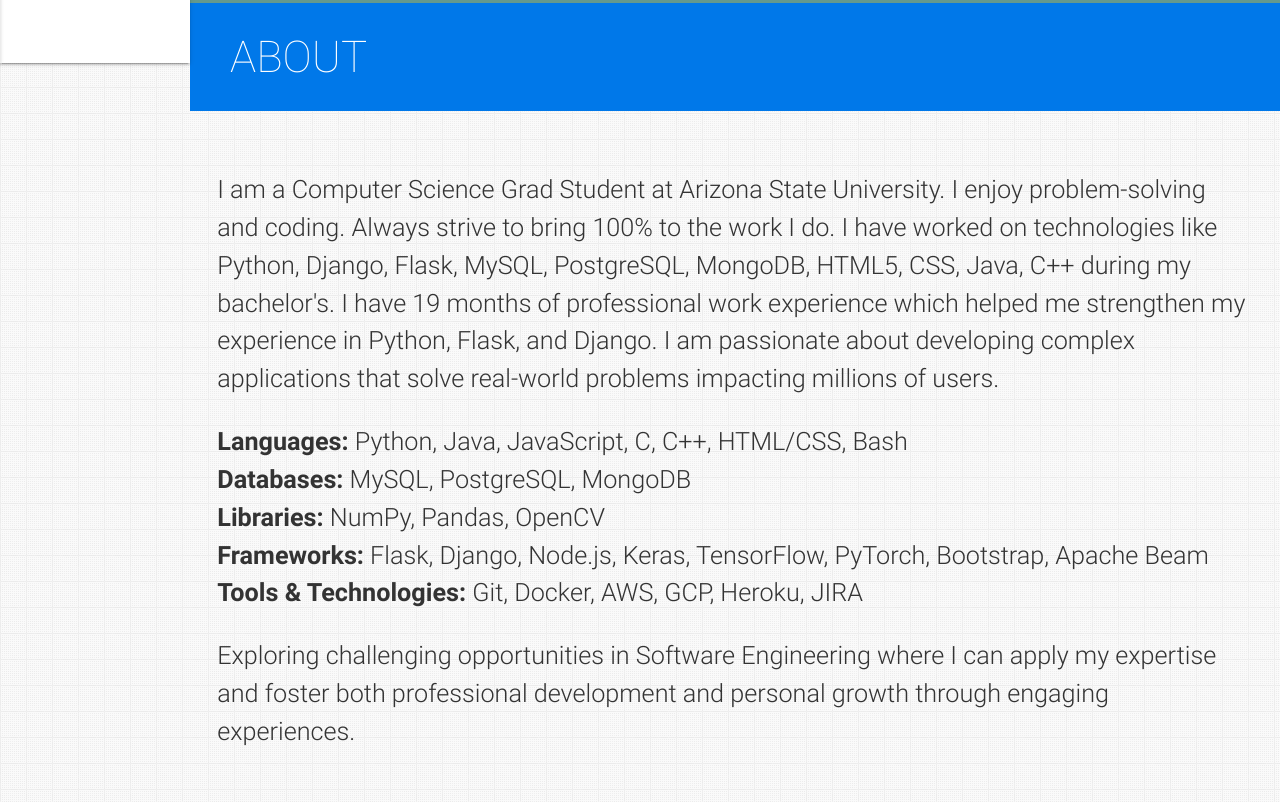
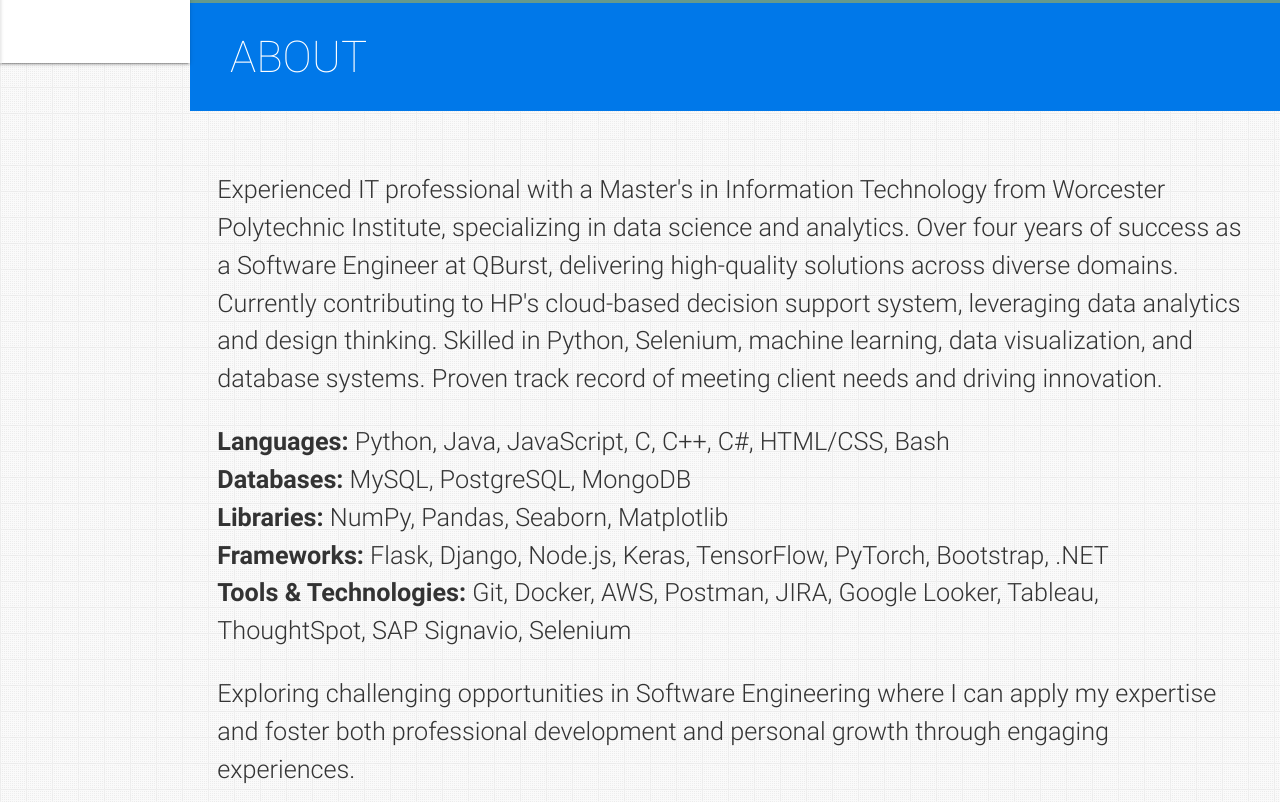
Before and after one commit to j0xz/j0xz.github.io, a plain HTML site: page index.html in a window 1280 px wide. Shown: the part 797-1599 px from the top of the page. Drawn offline with nearby package versions, Linux system fonts and the light colour scheme.

Commit message:
3 commit

```diff
--- a/index.html
+++ b/index.html
@@ -260,19 +260,18 @@
           </h2>
         </blockquote> -->
         <p>
-          I am a Computer Science Grad Student at Arizona State University. I enjoy problem-solving and coding. Always strive to bring 100% to the work I do.
-
-          I have worked on technologies like Python, Django, Flask, MySQL, PostgreSQL, MongoDB, HTML5, CSS, Java, C++ during my bachelor's. I have 19 months of professional work experience which helped me strengthen my experience in Python, Flask, and Django.
-
-          I am passionate about developing complex applications that solve real-world problems impacting millions of users.
+          Experienced IT professional with a Master's in Information Technology from Worcester Polytechnic Institute, specializing in data science and analytics.
+          Over four years of success as a Software Engineer at QBurst, delivering high-quality solutions across diverse domains.
+          Currently contributing to HP's cloud-based decision support system, leveraging data analytics and design thinking.
+          Skilled in Python, Selenium, machine learning, data visualization, and database systems. Proven track record of meeting client needs and driving innovation.
         </p>
         <p>
           <ul>
-            <li><b>Languages:</b> Python, Java, JavaScript, C, C++, HTML/CSS, Bash</li>
+            <li><b>Languages:</b> Python, Java, JavaScript, C, C++, C#, HTML/CSS, Bash</li>
             <li><b>Databases:</b> MySQL, PostgreSQL, MongoDB</li>
-            <li><b>Libraries:</b> NumPy, Pandas, OpenCV</li>
-            <li><b>Frameworks:</b> Flask, Django, Node.js, Keras, TensorFlow, PyTorch, Bootstrap, Apache Beam</li>
-            <li><b>Tools & Technologies:</b> Git, Docker, AWS, GCP, Heroku, JIRA</li>
+            <li><b>Libraries:</b> NumPy, Pandas, Seaborn, Matplotlib</li>
+            <li><b>Frameworks:</b> Flask, Django, Node.js, Keras, TensorFlow, PyTorch, Bootstrap, .NET</li>
+            <li><b>Tools & Technologies:</b> Git, Docker, AWS, Postman, JIRA, Google Looker, Tableau, ThoughtSpot, SAP Signavio, Selenium</li>
           </ul>
 
         </p>
@@ -782,6 +781,15 @@ of each drug container to estimate the degradation of the drug.
                 <img alt="" src="/assets/img/python-logo-1-300x300.jpg" class="responsive-img" />Python
               </div>
               <div class="col s4 m2">
+                <img alt="" src="/assets/img/csharp-logo.png" class="responsive-img" />C#
+              </div>
+              <div class="col s4 m2">
+                <img alt="" src="/assets/img/C++-logo.png" class="responsive-img" />C++
+              </div>
+              <div class="col s4 m2">
+                  <img alt="" src="/assets/img/Java-logo.png" class="responsive-img" />Java
+              </div>
+              <div class="col s4 m2">
                 <img alt="" src="/assets/img/html5-300x300.jpg" class="responsive-img" />HTML5
               </div>
               <div class="col s4 m2">
@@ -789,9 +797,6 @@ of each drug container to estimate the degradation of the drug.
               </div>
               <div class="col s4 m2">
                 <img alt="" src="/assets/img/mysql-logo-1-300x300.jpg" class="responsive-img" />MySQL
-              </div>
-              <div class="col s4 m2">
-                <img alt="" src="/assets/img/postgresql-logo.png" class="responsive-img" />PostgreSQL
               </div>
               <div class="col s4 m2">
                 <img alt="" src="/assets/img/shell-logo-1-300x300.jpg" class="responsive-img" />Shell Scripting
@@ -845,6 +850,9 @@ of each drug container to estimate the degradation of the drug.
               </div>
               <div class="col s4 m2">
                 <img alt="" src="/assets/img/pytorch-logo.png" class="responsive-img" />PyTorch
+              </div>
+              <div class="col s4 m2">
+                <img alt="" src="/assets/img/dotnet-logo.png" class="responsive-img" />.NET
               </div>
             </div>
           </div>
```
Also changed, not shown: assets/img/C++-logo.png (added), assets/img/Java-logo.png (added), assets/img/csharp-logo.png (added), assets/img/dotnet-logo.png (added).
